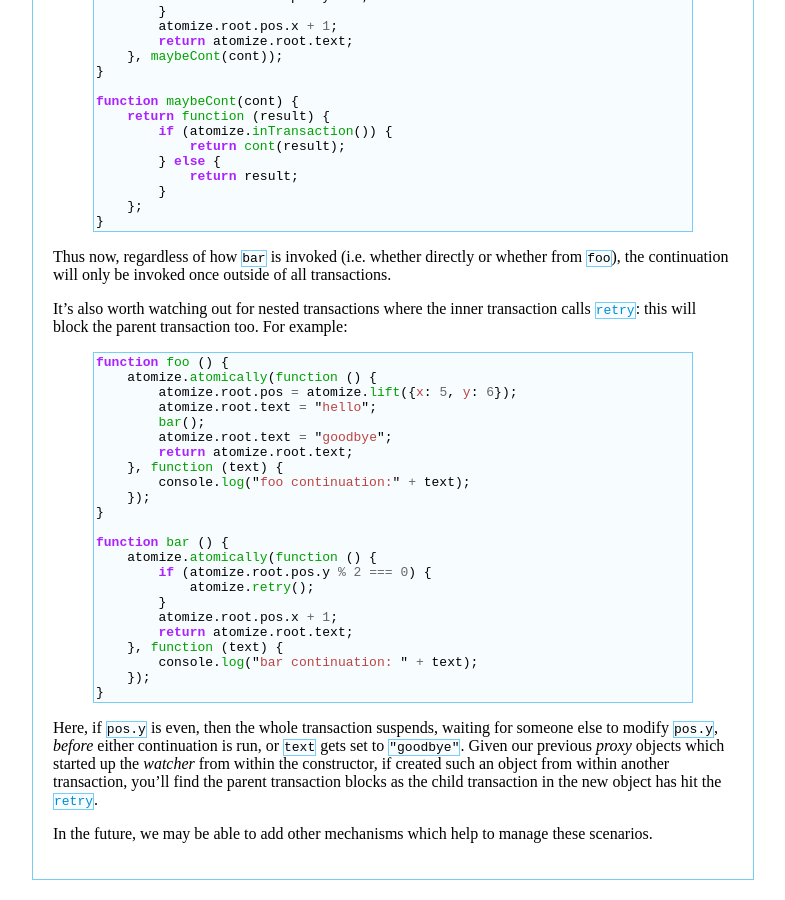
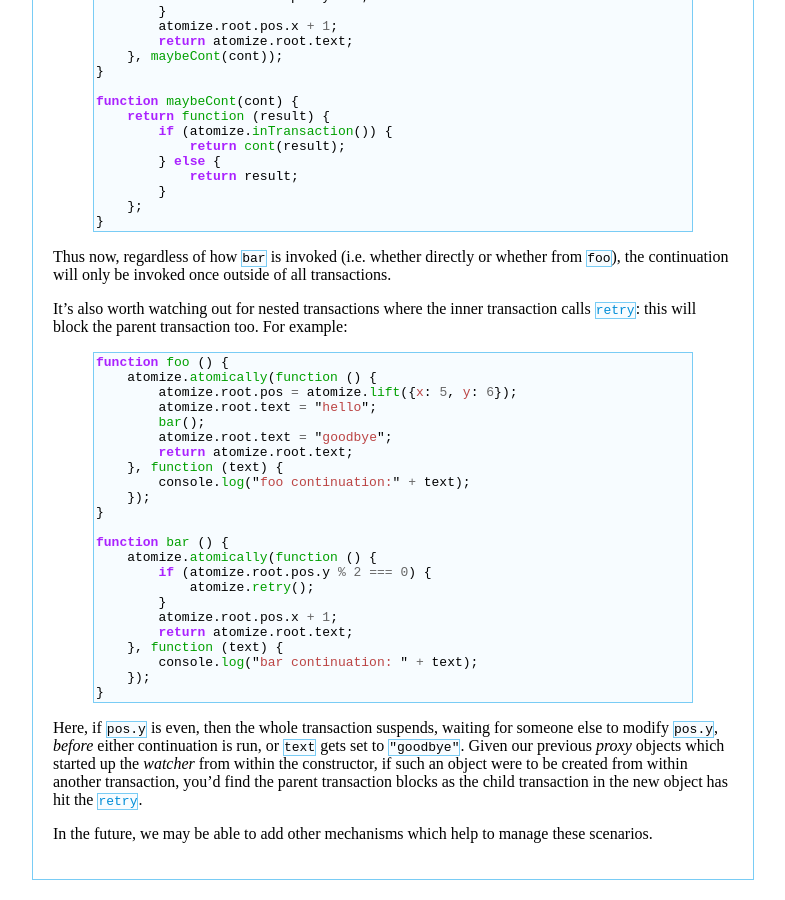
Before and after one commit to atomizejs/atomizejs.github.com, a Jekyll site: the page built from patterns.html, in a window 1280 px wide and 900 px high, scrolled down 4035 px. Shown: the whole window, without its empty margins (292-1077 px from the left). Built offline with Jekyll 4.4.1, drawn with Linux system fonts in a browser that asks for light colours; Markdown is read by kramdown in place of the engine named in the settings.

Commit message:
english
--HG--
extra : signature : gnupg%3AiQEcBAABAgAGBQJO3j6OAAoJEO%2BewIrBgcV3EGcH/j%2Bn4Uu4TYtIlhlHQSgsCYzm1vx276cSVlbgGOfpP1SulU2XP3GjsRLg0XxMK4LqKMJjl6hZbx9mcL7m7Rs3DhpmLpvMc%2Bini4l2QKhtvTvowght/f5hwBKAY%2BrfJOC4IopNz5Vbye9MHVjQL19ZduZ17%2BN8/bOivysfx/IN6H3iuyaAiTQLpaYG4kDhAWL/E8aHlusP/hMZToTiROkErd3wCYOu57skHeL8xJCAYRTFOVYAhxgFMwWaN3r60yUI8mNySdVuu9qYJffeUU6s%2B6REYBBYiHlavkHyphLtctUGAV6CYJwmDzxw1YumEIylOXuXelhkHs%2BvRiBlzTBrFYs%3D

```diff
--- a/patterns.html
+++ b/patterns.html
@@ -336,9 +336,9 @@ Here, if `pos.y` is even, then the whole transaction suspends, waiting
 for someone else to modify `pos.y`, *before* either continuation is
 run, or `text` gets set to `"goodbye"`. Given our previous *proxy*
 objects which started up the *watcher* from within the constructor, if
-created such an object from within another transaction, you'll find
-the parent transaction blocks as the child transaction in the new
-object has hit the [`retry`][].
+such an object were to be created from within another transaction,
+you'd find the parent transaction blocks as the child transaction in
+the new object has hit the [`retry`][].
 
 In the future, we may be able to add other mechanisms which help to
 manage these scenarios.
```
